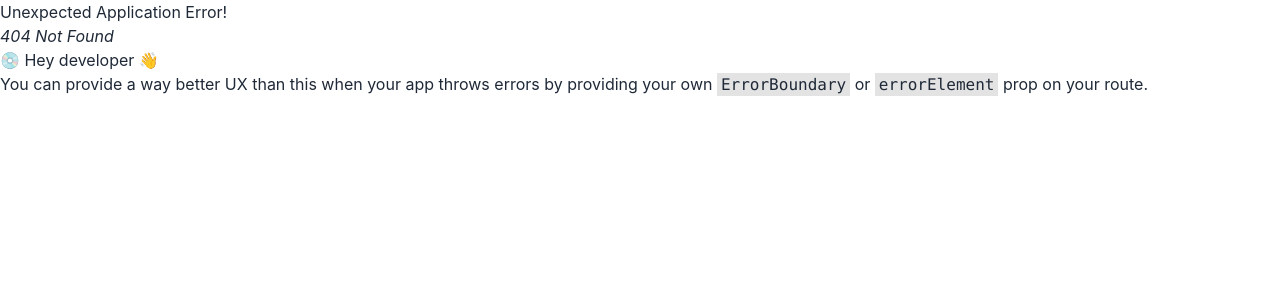
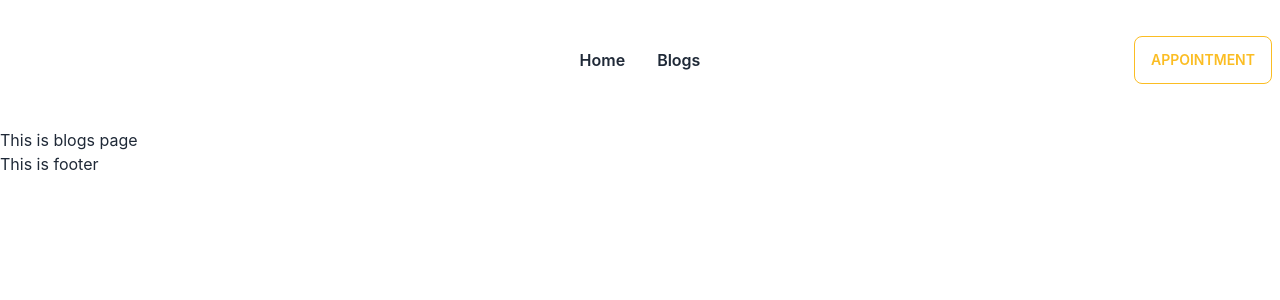
Before and after one commit to foysal767/-travel-bee-client-side, a React (Create React App) app: page /blogs in a window 1280 px wide. Before the commit this address had no page. Shown: the top 300 px of the page. Built offline with nearby package versions, Linux system fonts and the light colour scheme; the HTML template or start-up script is replaced by a standard one.

Commit message:
some routes added

```diff
--- /dev/null
+++ b/src/Pages/Blogs/Blogs.js
@@ -0,0 +1,11 @@
+import React from 'react';
+
+const Blogs = () => {
+    return (
+        <div>
+            <h1>This is blogs page</h1>
+        </div>
+    );
+};
+
+export default Blogs;
--- /dev/null
+++ b/src/Pages/Home/Home.js
@@ -0,0 +1,11 @@
+import React from 'react';
+
+const Home = () => {
+    return (
+        <div>
+            <h1>Thisi s home</h1>
+        </div>
+    );
+};
+
+export default Home;
--- a/src/Pages/Shared/Header/Header.js
+++ b/src/Pages/Shared/Header/Header.js
@@ -1,9 +1,45 @@
 import React from 'react';
+import { Link } from 'react-router-dom';
 
 const Header = () => {
+    const menuItems = <>
+        <li className='font-semibold'><Link to='/'>Home</Link></li>
+        <li className='font-semibold'><Link to='/blogs'>Blogs</Link></li>
+        {/* {
+            user?.email ?
+                <>
+                    <li className='font-semibold'><Link to='/orders'>Orders</Link></li>
+                    <li className='font-semibold'>
+                        <button  className='btn-ghost'>Sign Out</button>
+                    </li>
+                </>
+                :
+                <li className='font-semibold'><Link to='/login'>Login</Link></li>
+        } */}
+    </>
     return (
-        <div>
-            <h1>This is header</h1>
+        <div className="navbar h-20 mb-12 pt-12 bg-base-100">
+            <div className="navbar-start">
+                <div className="dropdown">
+                    <label tabIndex={0} className="btn btn-ghost lg:hidden">
+                        <svg xmlns="http://www.w3.org/2000/svg" className="h-5 w-5" fill="none" viewBox="0 0 24 24" stroke="currentColor"><path strokeLinecap="round" strokeLinejoin="round" strokeWidth="2" d="M4 6h16M4 12h8m-8 6h16" /></svg>
+                    </label>
+                    <ul tabIndex={0} className="menu menu-compact dropdown-content mt-3 p-2 shadow bg-base-100 rounded-box w-52">
+                        {menuItems}
+                    </ul>
+                </div>
+                <Link to='/' className="btn btn-ghost normal-case text-xl">
+                    <img src='' alt="" />
+                </Link>
+            </div>
+            <div className="navbar-center hidden lg:flex">
+                <ul className="menu menu-horizontal p-0">
+                    {menuItems}
+                </ul>
+            </div>
+            <div className="navbar-end">
+                <button className="btn btn-outline btn-warning">Appointment</button>
+            </div>
         </div>
     );
 };
```
Also changed, not shown: src/Router/Routes/Routes.js (+13 -1 lines).
